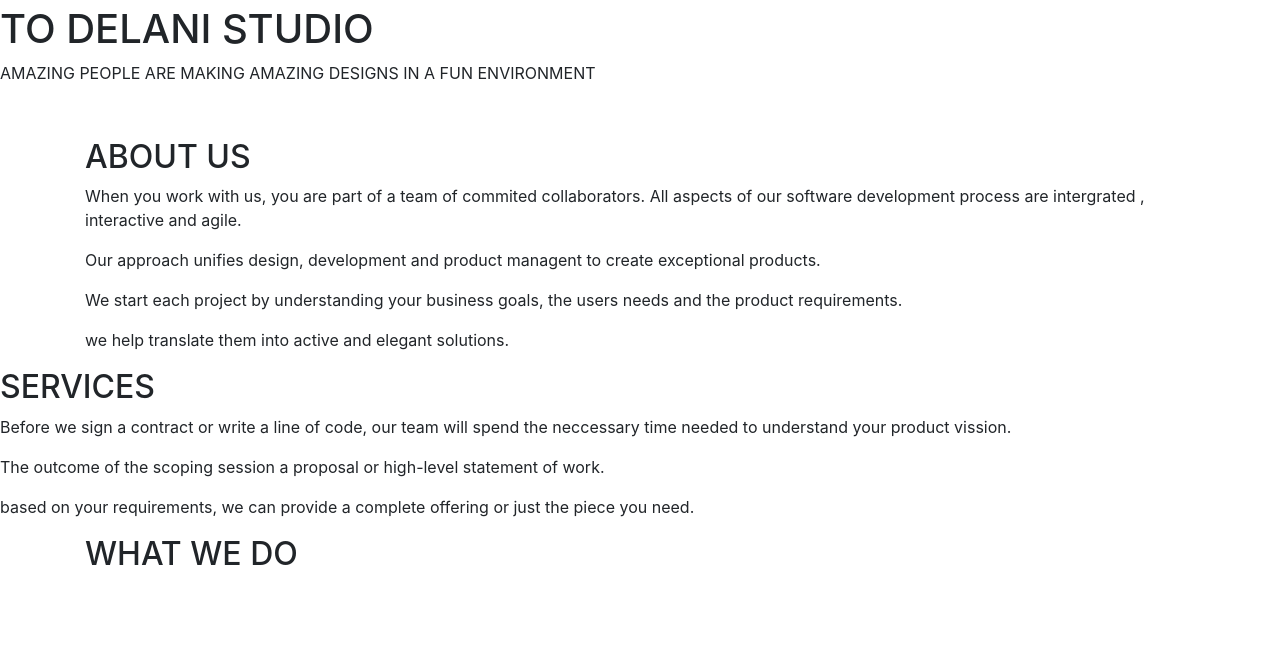
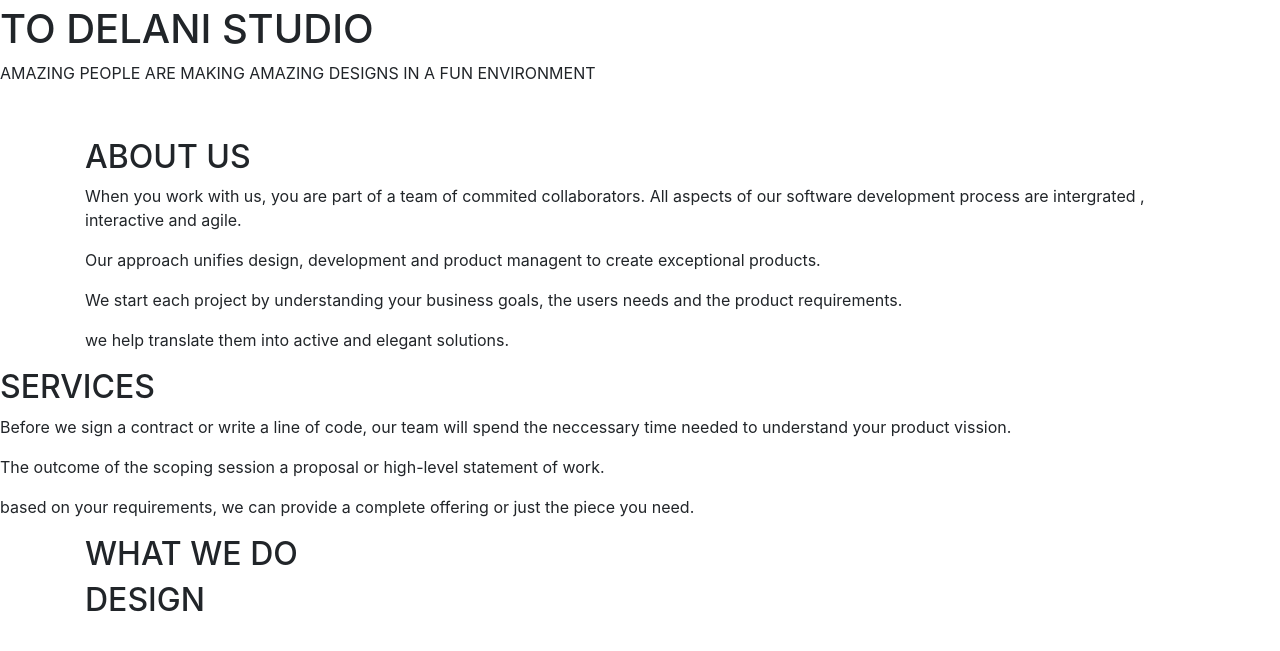
Before and after one commit to Kyle-debug/Independent-Project-Week-3, a plain HTML site: page index.html in a window 1280 px wide. Shown: the part 147-798 px from the top of the page. Drawn offline with nearby package versions, Linux system fonts and the light colour scheme; a script that the page names is missing.

Commit message:
add title design

```diff
--- a/index.html
+++ b/index.html
@@ -39,7 +39,7 @@
             <div class="row">
                 <div class="col-md-4">
                     <div id="design">
-
+                        <h2 class="title">DESIGN</h2>
                     </div>
                 </div>
             </div>
```
